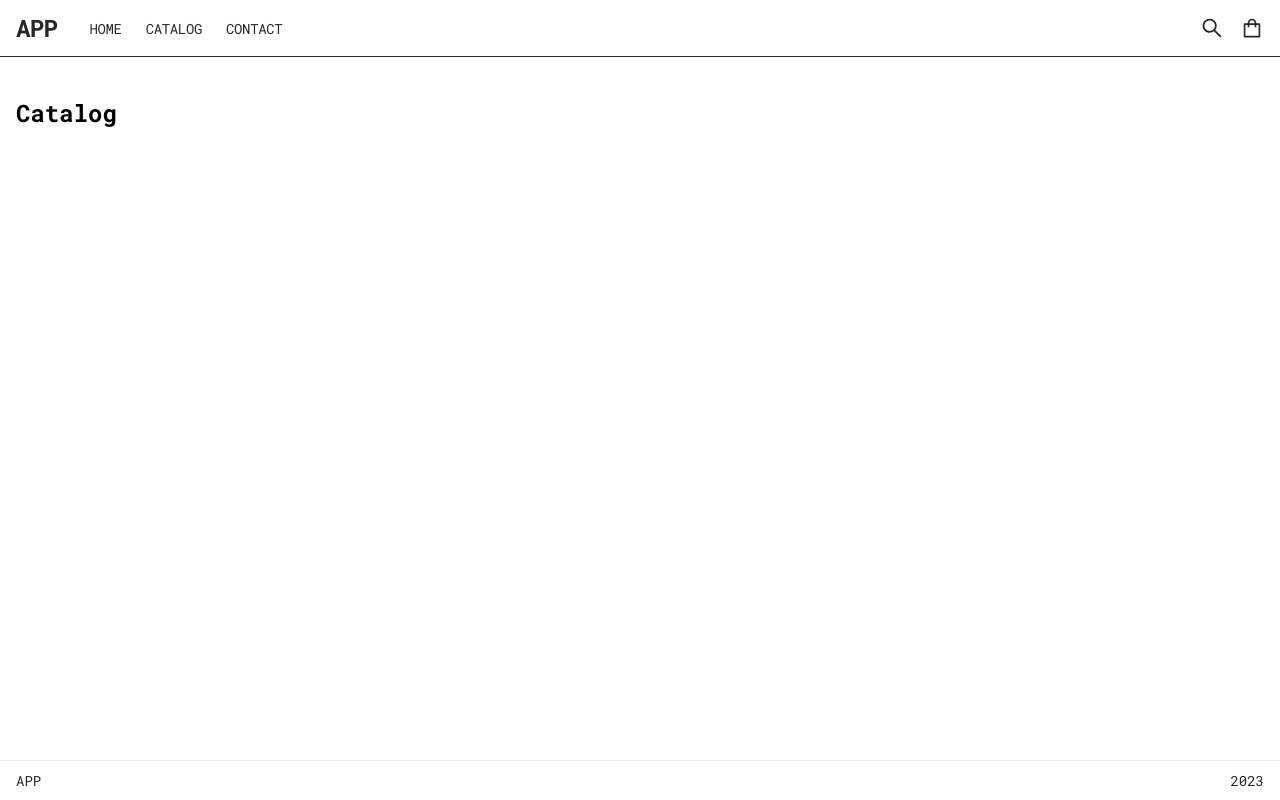
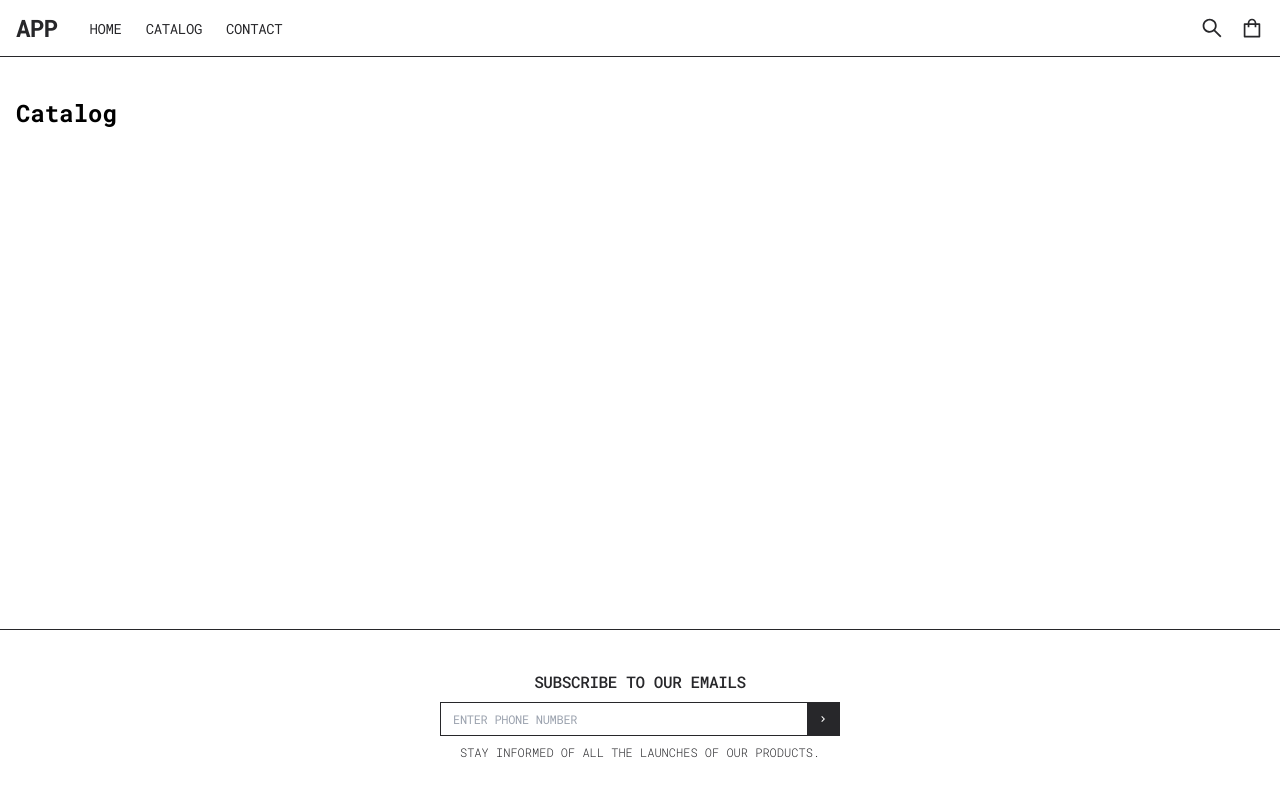
Before and after one commit to lbavendanos/privoti, a Next.js app: page /catalog in a window 1280 px wide. Built offline with nearby package versions, Linux system fonts and the light colour scheme; no server answers.

Commit message:
Add subscribe footer

```diff
--- a/src/common/components/Icons.tsx
+++ b/src/common/components/Icons.tsx
@@ -33,3 +33,21 @@ export function ShoppingIcon(props: IconProps) {
     </svg>
   )
 }
+
+export function KeyboardArrowRightIcon(props: IconProps) {
+  return (
+    <svg
+      {...props}
+      stroke="currentColor"
+      fill="currentColor"
+      strokeWidth="0"
+      viewBox="0 0 24 24"
+      height="1em"
+      width="1em"
+      xmlns="http://www.w3.org/2000/svg"
+    >
+      <path fill="none" d="M0 0h24v24H0V0z"></path>
+      <path d="M8.59 16.59L13.17 12 8.59 7.41 10 6l6 6-6 6-1.41-1.41z"></path>
+    </svg>
+  )
+}
--- a/src/layouts/base/components/BaseFooter.tsx
+++ b/src/layouts/base/components/BaseFooter.tsx
@@ -1,16 +1,11 @@
-import { config } from 'lib/utils/helpers'
 import Container from '@/common/components/Container'
+import BaseFooterSubscribe from './BaseFooterSubscribe'
 
 export default function BaseFooter() {
-  const appName = config<string>('app.name')
-
   return (
-    <footer className="flex justify-center items-center h-10 border-t">
-      <Container>
-        <div className="flex text-sm">
-          <div className="flex-1 text-left">{appName.toUpperCase()}</div>
-          <div className="flex-1 text-right">2023</div>
-        </div>
+    <footer className="flex justify-center items-center border-t border-zinc-800">
+      <Container className="my-10">
+        <BaseFooterSubscribe />
       </Container>
     </footer>
   )
--- /dev/null
+++ b/src/layouts/base/components/BaseFooterSubscribe.tsx
@@ -0,0 +1,30 @@
+import { cn } from 'lib/utils/helpers'
+import { KeyboardArrowRightIcon } from '@/common/components/Icons'
+
+export default function BaseFooterSubscribe() {
+  return (
+    <div className="flex flex-col items-center justify-center space-y-2">
+      <p className="font-medium tracking-tight uppercase">
+        Subscribe to our emails
+      </p>
+      <div className="relative w-full flex border border-zinc-800 max-w-[400px] text-xs">
+        <input
+          className="w-full h-8 px-3 outline-none placeholder:uppercase placeholder:tracking-tight text-zinc-500"
+          placeholder="Enter phone number"
+        />
+        <button
+          className={cn(
+            'absolute right-0 w-8 h-8',
+            'flex justify-center items-center',
+            'text-white bg-zinc-800 '
+          )}
+        >
+          <KeyboardArrowRightIcon />
+        </button>
+      </div>
+      <p className="text-xs uppercase font-light">
+        Stay informed of all the launches of our products.
+      </p>
+    </div>
+  )
+}
```
